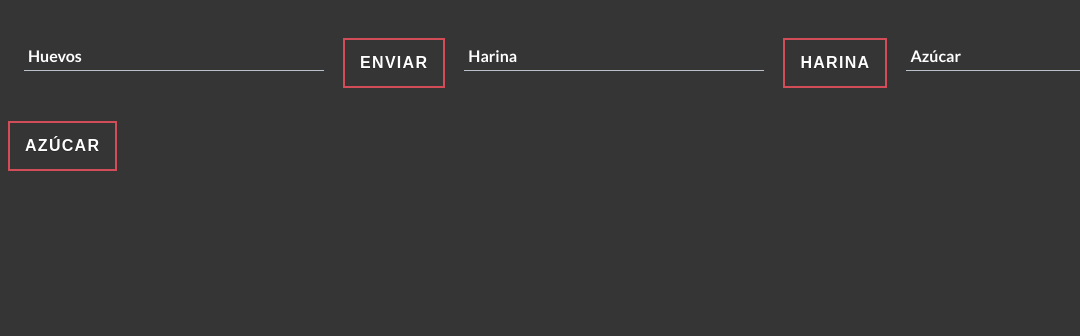
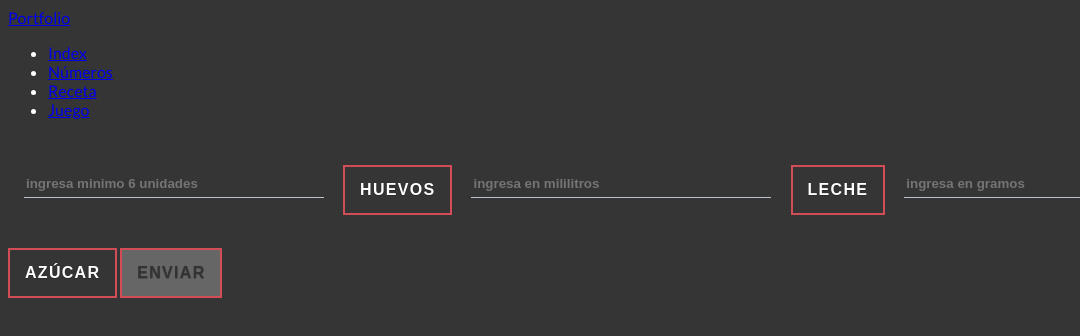
Before and after one commit to mindlesscrowdstudio/folderTP, a plain HTML site: page portafolio/receta.html in a window 1280 px wide. Shown: the whole page, without its empty margins (0-1080 px from the left). Drawn offline with Linux system fonts and the light colour scheme.

Commit message:
cambios en htmls

```diff
--- a/portafolio/receta.html
+++ b/portafolio/receta.html
@@ -10,33 +10,53 @@
     <meta name="description" content="">
     <meta name="viewport" content="width=device-width, initial-scale=1">
     <link rel="stylesheet" href="styles.css">
+    <script src="js/flanes.js"></script>
   </head>
   <body>
     <!--[if lt IE 7]>
       <p class="browsehappy">You are using an <strong>outdated</strong> browser. Please <a href="#">upgrade your browser</a> to improve your experience.</p>
     <![endif]-->
+		<!-- Header -->
+    <header id="header">
+      <a href="index.html" class="title">Portfolio</a>
+      <nav>
+        <ul>
+          <li><a href="index.html">Index</a></li>
+          <li><a href="numeros.html" class="active">Números</a></li>
+          <li><a href="receta.html">Receta</a></li>
+          <li><a href="juego.html">Juego</a></li>
+        </ul>
+      </nav>
+    </header>
     <form>
     	<span class="input input--hoshi">
-				<input class="input-field input__field--hoshi" type="number" id="input-4" min="6"/>
-				<label class="input_label input__label--hoshi input__label--hoshi-color-1" for="input-4">
-			    <span class="input__label-content input__label-content--hoshi">Huevos</span>
+				<input class="input-field input__field--hoshi" type="number" id="input-1" min="6" placeholder="ingresa minimo 6 unidades">
+				<label class="input_label input__label--hoshi input__label--hoshi-color-1" for="input-1">
+			    <!-- <span class="input__label-content input__label-content--hoshi">Huevos</span> -->
+				</label>
+      </span>
+
+      <input type="button" class="animated-button v-3" value="huevos" onclick="calculaHuevos();">
+
+    	<span class="input input--hoshi">
+				<input class="input-field input__field--hoshi" type="number" id="input-2" min="600" placeholder="ingresa en mililitros"/>
+				<label class="input_label input__label--hoshi input__label--hoshi-color-1" for="input-2">
+			    <!-- <span class="input__label-content input__label-content--hoshi">Leche</span> -->
 				</label>
 			</span>
-      <input type="button" class="animated-button v-3" value="enviar" onclick="enviar();">
+      <input type="button" class="animated-button v-3" value="leche" onclick="calculaLeche();">
+
     	<span class="input input--hoshi">
-				<input class="input-field input__field--hoshi" type="number" id="input-4" />
-				<label class="input_label input__label--hoshi input__label--hoshi-color-1" for="input-4">
-			    <span class="input__label-content input__label-content--hoshi">Harina</span>
+				<input class="input-field input__field--hoshi" type="number" id="input-3" min="100" placeholder="ingresa en gramos" />
+				<label class="input_label input__label--hoshi input__label--hoshi-color-1" for="input-3">
 				</label>
 			</span>
-      <input type="button" class="animated-button v-3" value="harina" onclick="harina();">
-    	<span class="input input--hoshi">
-				<input class="input-field input__field--hoshi" type="number" id="input-4" />
-				<label class="input_label input__label--hoshi input__label--hoshi-color-1" for="input-4">
-			    <span class="input__label-content input__label-content--hoshi">Azúcar</span>
-				</label>
-			</span>
-      <input type="button" class="animated-button v-3" value="azúcar" onclick="azucar();">
+      <input type="button" class="animated-button v-3" value="azúcar" onclick="calculaAzucar();">
+
+
+      <input type="button" class="animated-button v-3" value="enviar" onclick="receta();" disabled id="submit">
     </form>
+
+    <div id="total"></div>
   </body>
 </html>
```
Also changed, not shown: portafolio/index.html (+20 -2 lines), portafolio/juego.html (+15 -2 lines), portafolio/numeros.html (+16 -3 lines).
